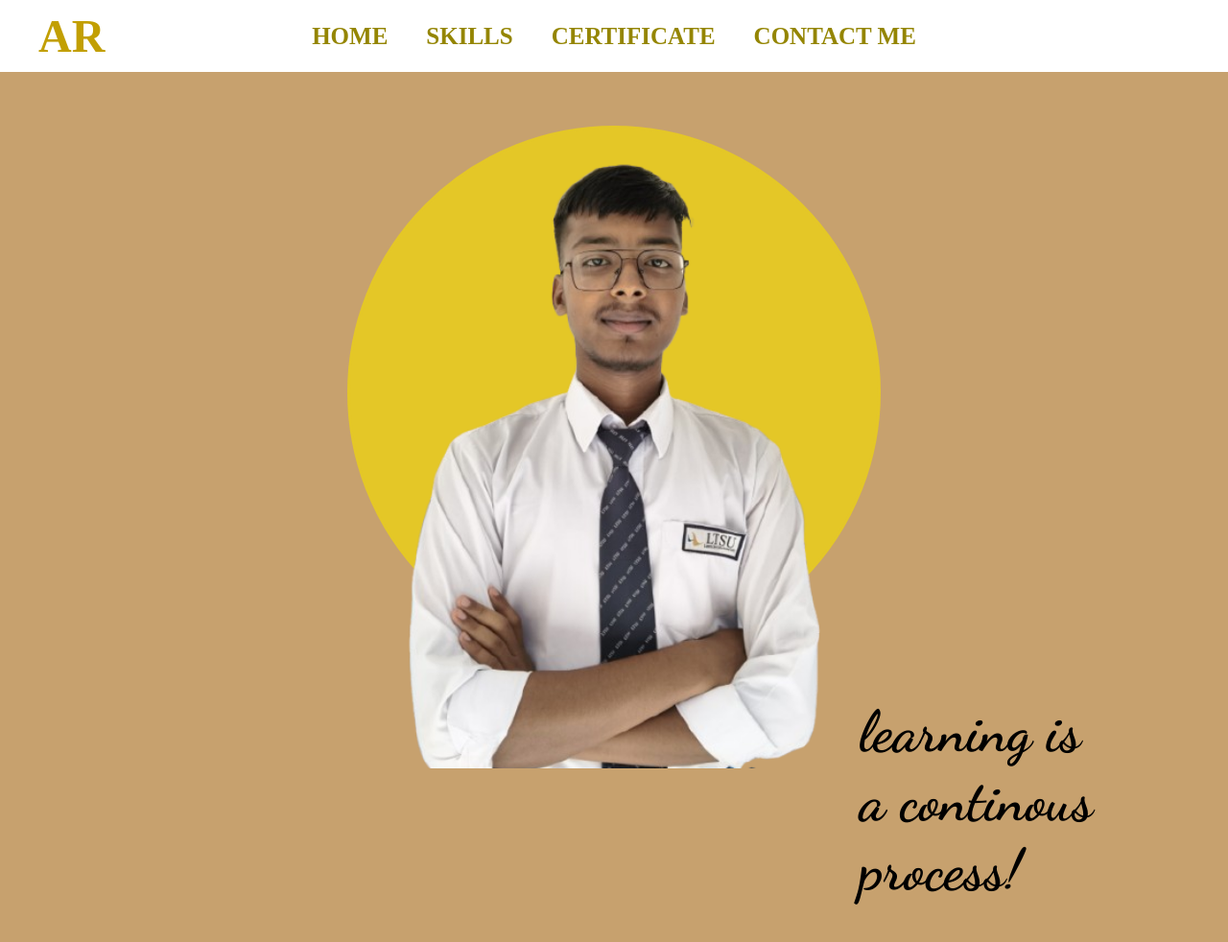
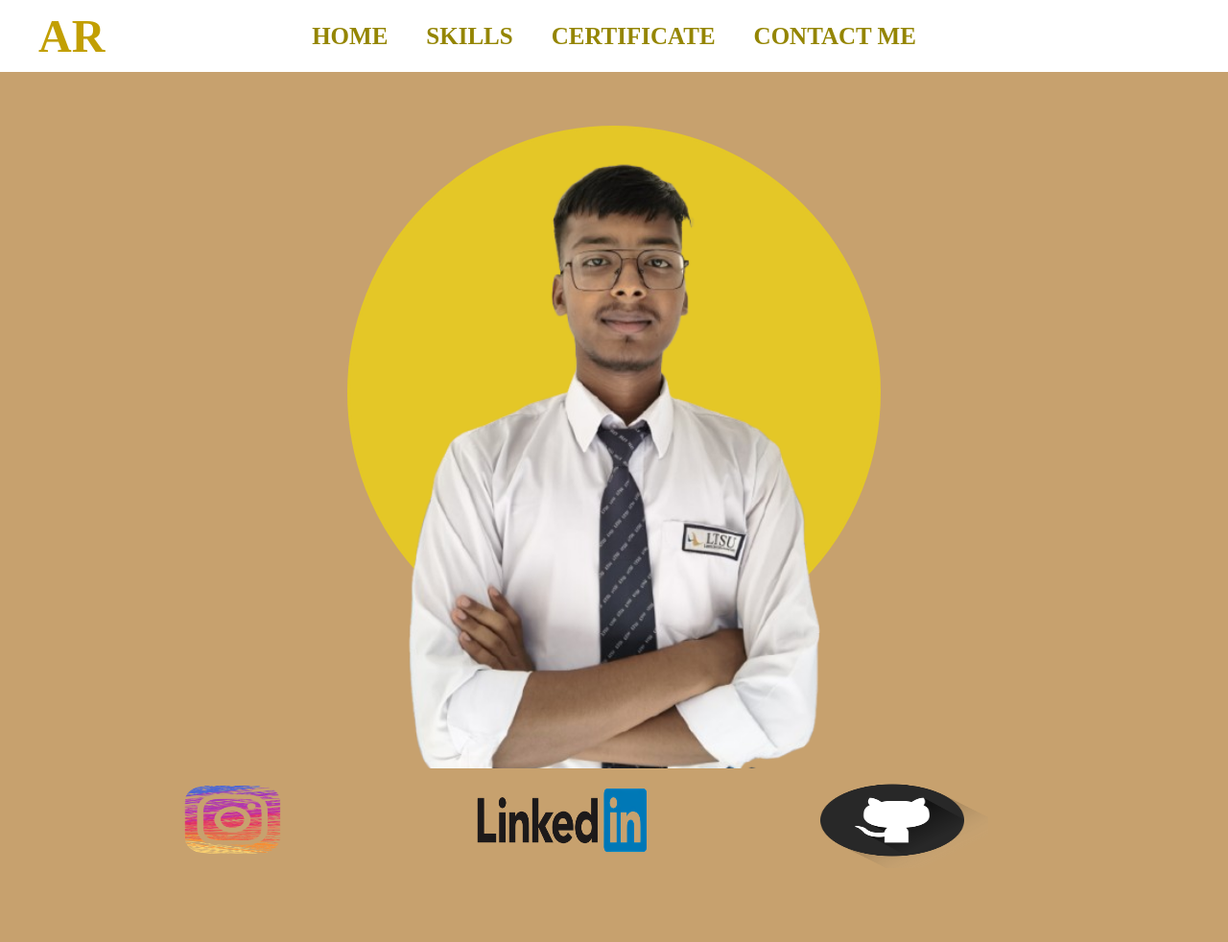
Before and after one commit to Techy-47/UX-UX, a plain HTML site: page aditya assignment 2/profile.html in a window 1280 px wide. Shown: the whole page at 96% size. After the commit the page ends 910 px from the top, so only its background shows below. Drawn offline with Linux system fonts and the light colour scheme; a web font is replaced by a local one.

Commit message:
file arrangment
just changed the file path

```diff
--- a/profile.html
+++ b/aditya assignment 2/profile.html
@@ -10,10 +10,8 @@
 <link href="https://fonts.googleapis.com/css2?family=Bungee&family=Dancing+Script:wght@400..700&family=Playwrite+AU+QLD:wght@100..400&display=swap" rel="stylesheet">
 </head>
 <body>
-    <nav>
-        <a href="#"><div class="logo">
-            AR
-        </div></a>
+    <nav id="navig">
+        <a href="#" class="logo">AR</a>
         <div class="nav-link">
             <a href="#">HOME</a>
             <a href="#">SKILLS</a>
@@ -26,11 +24,21 @@
         <br>
     <div id="aphoto">
         <div id="mycircle">
-            <img src="me.png" alt="">
+            <img src="me.png" alt="Aditya Raj">
         </div>
-        <h1 >learning is<br>a continous<br>process!</h1>
     </div>
 
+   <div id="ex-logo">
+        <a href="#">
+            <img src="inst.png">
+        </a>
+        <a href="">
+            <img src="linkedin.png  ">
+        </a>
+        <a href="">
+            <img src="github.png">
+        </a>
+   </div>
 
 
 </body>
--- a/pstyle.css
+++ b/aditya assignment 2/pstyle.css
@@ -4,6 +4,12 @@
       margin: 0;
       padding: 0;
       background-color: rgb(199, 161, 110);
+}
+.dancing-script- <uniquifier> {
+  font-family: "Dancing Script", cursive;
+  font-optical-sizing: auto;
+  font-weight: 500;
+  font-style: normal;
 }
 
 nav{
@@ -56,6 +62,7 @@ a{
     background-color: rgb(228, 199, 39);
     border-radius: 50%;
     margin: 20px auto;
+
 }
 
 #aphoto{
@@ -69,19 +76,16 @@ img{
     height: 650px;
 }
 
-#aphoto h1{
-        padding-left: 70%;
-        padding-bottom: 0%;
-        font-size: 60px;
-        font-family: Dancing Script;
+#navig{
+    padding-top: 10px;
+    padding-bottom: 10pxpx;
+}
+#ex-logo{
+    padding-top: 60px;
+    align-items: center;
 }
 
-
-
-
-.dancing-script- <uniquifier> {
-  font-family: "Dancing Script", cursive;
-  font-optical-sizing: auto;
-  font-weight: 500;
-  font-style: normal;
+#ex-logo a img{
+    height: 100px;
+    width: 200px;
 }
```
Also changed, not shown: aditya assignment 1/hospitalRegForm.html (renamed from hospitalRegForm.html), aditya assignment 1/table.html (renamed from table.html), aditya assignment 2/github.png (added), aditya assignment 2/inst.png (added), aditya assignment 2/linkedin.png (added), aditya assignment 2/me.png (renamed from me.png).
